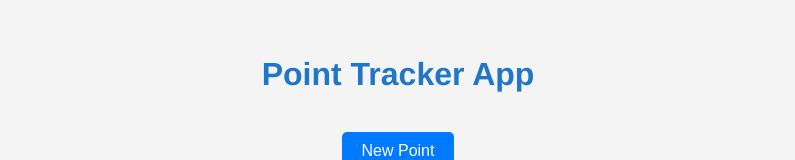
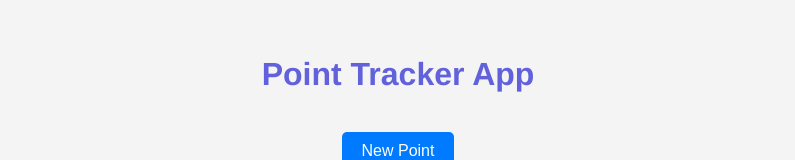
Before and after one commit to fahad-zakir/PointTrackerApp, a Vue app: page / in a window 1280 px wide. Shown: the top 160 px of the page, without its empty margins (242-1037 px from the left). Built offline with nearby package versions, Linux system fonts and the light colour scheme; no server answers.

Commit message:
added-home-button

```diff
--- a/src/App.vue
+++ b/src/App.vue
@@ -1,5 +1,4 @@
 <template>
-  <h1>Point Tracker App</h1>
   <router-view/>
 </template>
 
@@ -11,9 +10,4 @@
   text-align: center;
   color: #2c3e50;
 }
-
-h1 {
-  color: #2076c7;
-}
-
 </style>
--- a/src/assets/css/styles.css
+++ b/src/assets/css/styles.css
@@ -84,7 +84,9 @@ textarea:focus {
     border-color: #007BFF;
     outline: none;
 }
-
+h1 {
+    color: rgb(97, 97, 220)
+}
 .rounded-table {
     border-collapse: separate;
     border-spacing: 0;
--- a/src/components/PointsList.vue
+++ b/src/components/PointsList.vue
@@ -1,5 +1,6 @@
 <template>
     <div>
+          <h1>Point Tracker App</h1>
         <button style="margin-bottom:30px;" @click="goToNewPoint">New Point</button>
         <table class="rounded-table">
             <thead>
```
